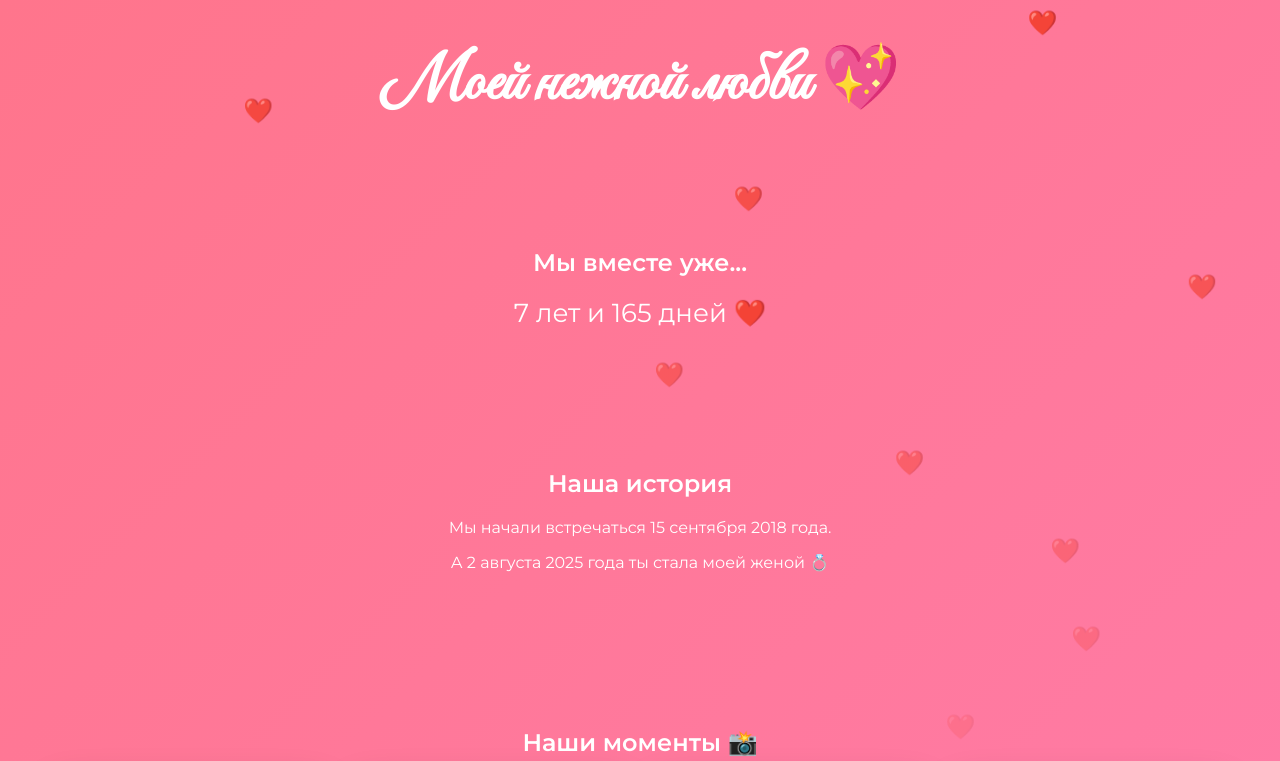
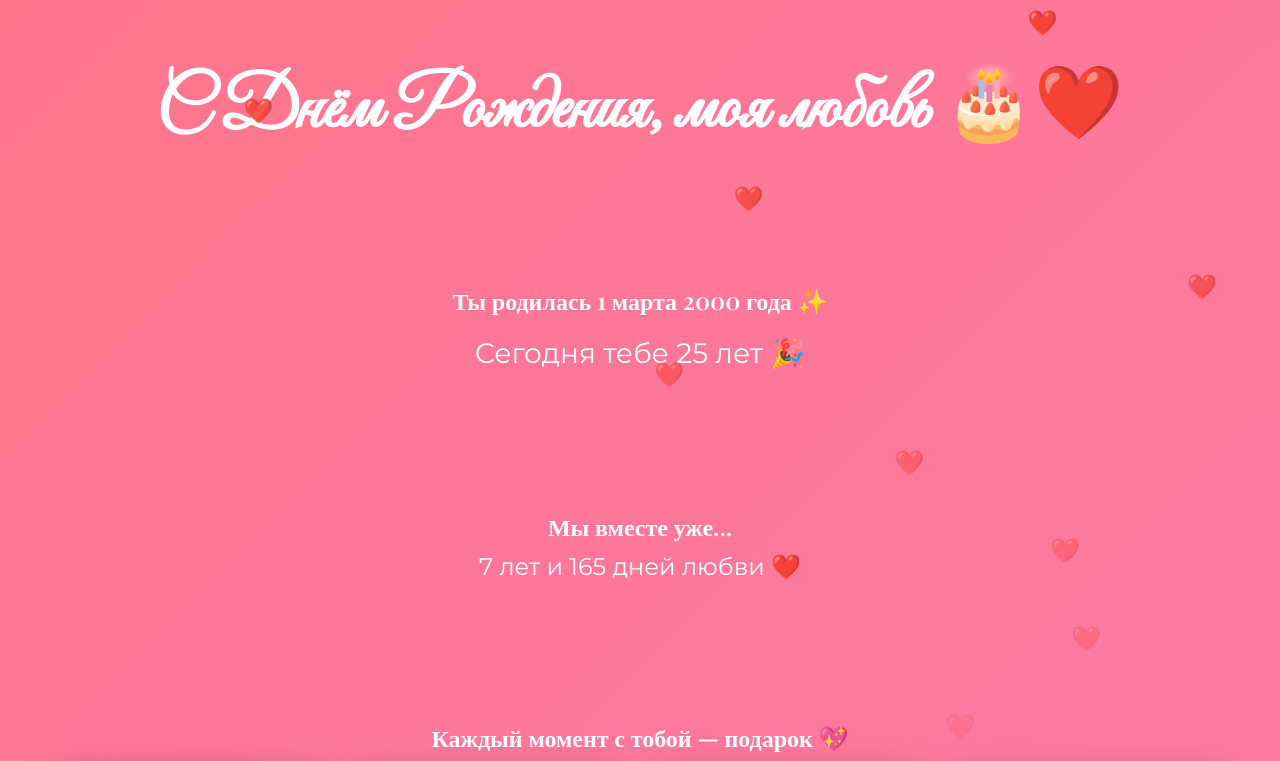
Before and after one commit to kirsanofivan/for-my-wife, a plain HTML site: page index.html in a window 1280 px wide. Shown: the top 761 px of the page. Drawn offline with nearby package versions, Linux system fonts and the light colour scheme.

Commit message:
birthday version

```diff
--- a/index.html
+++ b/index.html
@@ -3,33 +3,44 @@
 <head>
     <meta charset="UTF-8">
     <meta name="viewport" content="width=device-width, initial-scale=1.0">
-    <title>Для моей любимой ❤️</title>
+    <title>С Днём Рождения, любовь моя ❤️</title>
 
-    <link href="https://fonts.googleapis.com/css2?family=Great+Vibes&family=Montserrat:wght@300;400;600&display=swap" rel="stylesheet">
+    <link href="https://fonts.googleapis.com/css2?family=Great+Vibes&family=Playfair+Display:wght@400;600&family=Montserrat:wght@300;400;500&display=swap" rel="stylesheet">
 
     <style>
         body {
             margin: 0;
-            font-family: 'Montserrat', sans-serif;
             background: linear-gradient(135deg,#ff758c,#ff7eb3);
             color: white;
             text-align: center;
             overflow-x: hidden;
+            font-family: 'Montserrat', sans-serif;
         }
 
         h1 {
             font-family: 'Great Vibes', cursive;
-            font-size: 64px;
-            margin-top: 40px;
+            font-size: 72px;
+            margin-top: 60px;
+        }
+
+        h2 {
+            font-family: 'Playfair Display', serif;
+            font-weight: 600;
+            margin-bottom: 10px;
         }
 
         .section {
             padding: 60px 20px;
         }
 
+        .age {
+            font-size: 28px;
+            margin-top: 20px;
+        }
+
         .timer {
-            font-size: 26px;
-            margin-top: 20px;
+            font-size: 24px;
+            margin-top: 10px;
         }
 
         .gallery {
@@ -59,19 +70,26 @@
             font-size: 18px;
             cursor: pointer;
             margin-top: 20px;
+            font-family: 'Playfair Display', serif;
         }
 
         footer {
             margin-top: 50px;
-            font-size: 14px;
-            opacity: 0.8;
+            font-size: 16px;
+            opacity: 0.9;
+            font-family: 'Playfair Display', serif;
         }
     </style>
 </head>
 
 <body>
 
-<h1>Моей нежной любви 💖</h1>
+<h1>С Днём Рождения, моя любовь 🎂❤️</h1>
+
+<div class="section">
+    <h2>Ты родилась 1 марта 2000 года ✨</h2>
+    <div class="age" id="age"></div>
+</div>
 
 <div class="section">
     <h2>Мы вместе уже...</h2>
@@ -79,13 +97,7 @@
 </div>
 
 <div class="section">
-    <h2>Наша история</h2>
-    <p>Мы начали встречаться 15 сентября 2018 года.</p>
-    <p>А 2 августа 2025 года ты стала моей женой 💍</p>
-</div>
-
-<div class="section">
-    <h2>Наши моменты 📸</h2>
+    <h2>Каждый момент с тобой — подарок 💖</h2>
     <div class="gallery">
         <img src="photo1.jpg">
         <img src="photo2.jpg">
@@ -97,39 +109,52 @@
 </div>
 
 <div class="section">
-    <h2>Для тебя 🎵</h2>
-    <button onclick="playMusic()">Нажми здесь ❤️</button>
+    <h2>Твоя любимая песня 🎵</h2>
+    <button onclick="playMusic()">Нажми и улыбнись ❤️</button>
 </div>
 
 <footer>
-    С любовью навсегда 💞
+    Спасибо тебе за твоё тепло, нежность и свет.<br>
+    Я бесконечно тебя люблю 💞
 </footer>
 
 <audio id="music" src="music.mp3"></audio>
 
 <script>
-    const startDate = new Date("2018-09-15T00:00:00");
+    const birthDate = new Date("2000-03-01T00:00:00");
+    const relationshipStart = new Date("2018-09-15T00:00:00");
+
+    function updateAge() {
+        const now = new Date();
+        let age = now.getFullYear() - birthDate.getFullYear();
+        const m = now.getMonth() - birthDate.getMonth();
+        if (m < 0 || (m === 0 && now.getDate() < birthDate.getDate())) {
+            age--;
+        }
+        document.getElementById("age").innerHTML =
+            "Сегодня тебе " + age + " лет 🎉";
+    }
 
     function updateTimer() {
         const now = new Date();
-        const diff = now - startDate;
-
+        const diff = now - relationshipStart;
         const days = Math.floor(diff / (1000 * 60 * 60 * 24));
         const years = Math.floor(days / 365);
         const remainingDays = days % 365;
 
         document.getElementById("timer").innerHTML =
-            years + " лет и " + remainingDays + " дней ❤️";
+            years + " лет и " + remainingDays + " дней любви ❤️";
     }
-
-    setInterval(updateTimer, 1000);
-    updateTimer();
 
     function playMusic() {
         document.getElementById("music").play();
     }
 
-    // сердечки
+    setInterval(updateTimer, 1000);
+    updateAge();
+    updateTimer();
+
+    // падающие сердечки
     setInterval(() => {
         const heart = document.createElement("div");
         heart.innerHTML = "❤️";
@@ -139,7 +164,6 @@
         heart.style.fontSize = "24px";
         heart.style.animation = "fall 5s linear";
         document.body.appendChild(heart);
-
         setTimeout(() => heart.remove(), 5000);
     }, 500);
 
```
Also changed, not shown: photo3.jpg.
